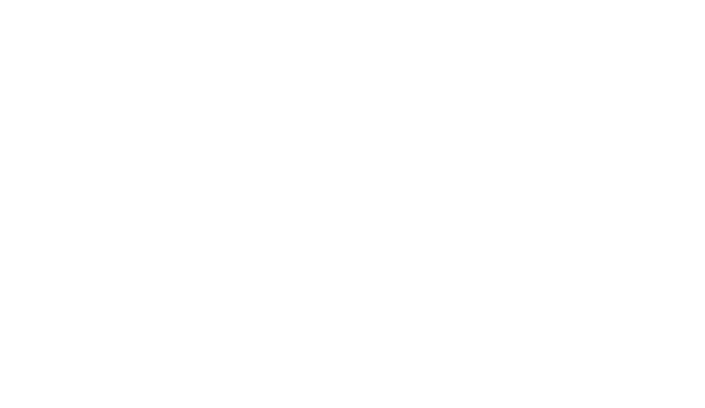
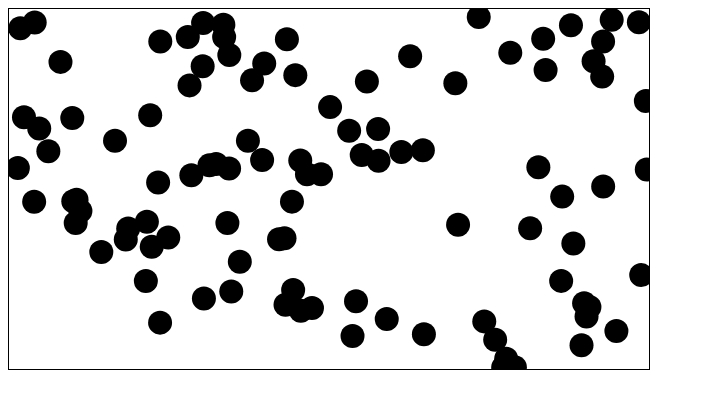
Before and after one commit to smosk4l/JS-Wsei, a plain HTML site: page lab-6/index.html in a window 1280 px wide. Shown: the whole page, without its empty margins (0-705 px from the left). Drawn offline with Linux system fonts and the light colour scheme.

Commit message:
draw circles with overlap done

```diff
--- a/lab-6/app.js
+++ b/lab-6/app.js
@@ -1,12 +1,43 @@
-window.addEventListener("deviceorientation", onDeviceMove);
+"use strict";
 
-function onDeviceMove(event) {
-  console.log(event);
+const canvas = document.querySelector("canvas");
+const ctx = canvas.getContext("2d");
+const circles = [];
+
+drawCircles();
+function drawCircles() {
+  for (let i = 0; i < 100; i++) {
+    const circle = {
+      width: Math.random() * canvas.width,
+      height: Math.random() * canvas.height,
+      radious: 12,
+    };
+
+    circles.push(circle);
+  }
+
+  for (let i = 0; i < circles.length; i++) {
+    ctx.beginPath();
+    ctx.arc(
+      circles[i].width,
+      circles[i].height,
+      circles[i].radious,
+      0,
+      Math.PI * 2
+    );
+    ctx.fill();
+  }
 }
 
-function animate() {
-  //    console.log(Date.now())
-  // requestAnimationFrame(animate)
-}
+// window.addEventListener("deviceorientation", onDeviceMove);
 
-requestAnimationFrame(animate);
+// function onDeviceMove(event) {
+//   console.log(event);
+// }
+
+// function animate() {
+//   //    console.log(Date.now())
+//   // requestAnimationFrame(animate)
+// }
+
+// requestAnimationFrame(animate);
--- a/lab-6/index.html
+++ b/lab-6/index.html
@@ -6,6 +6,9 @@
     <meta name="viewport" content="width=device-width, initial-scale=1.0" />
     <title>Document</title>
     <script defer src="/lab-6/app.js"></script>
+    <link rel="stylesheet" href="/lab-6/style.css" />
   </head>
-  <body></body>
+  <body>
+    <canvas id="canvas" height="360" width="640"></canvas>
+  </body>
 </html>
--- /dev/null
+++ b/lab-6/style.css
@@ -0,0 +1,3 @@
+canvas {
+  border: 1px solid #000;
+}
```
